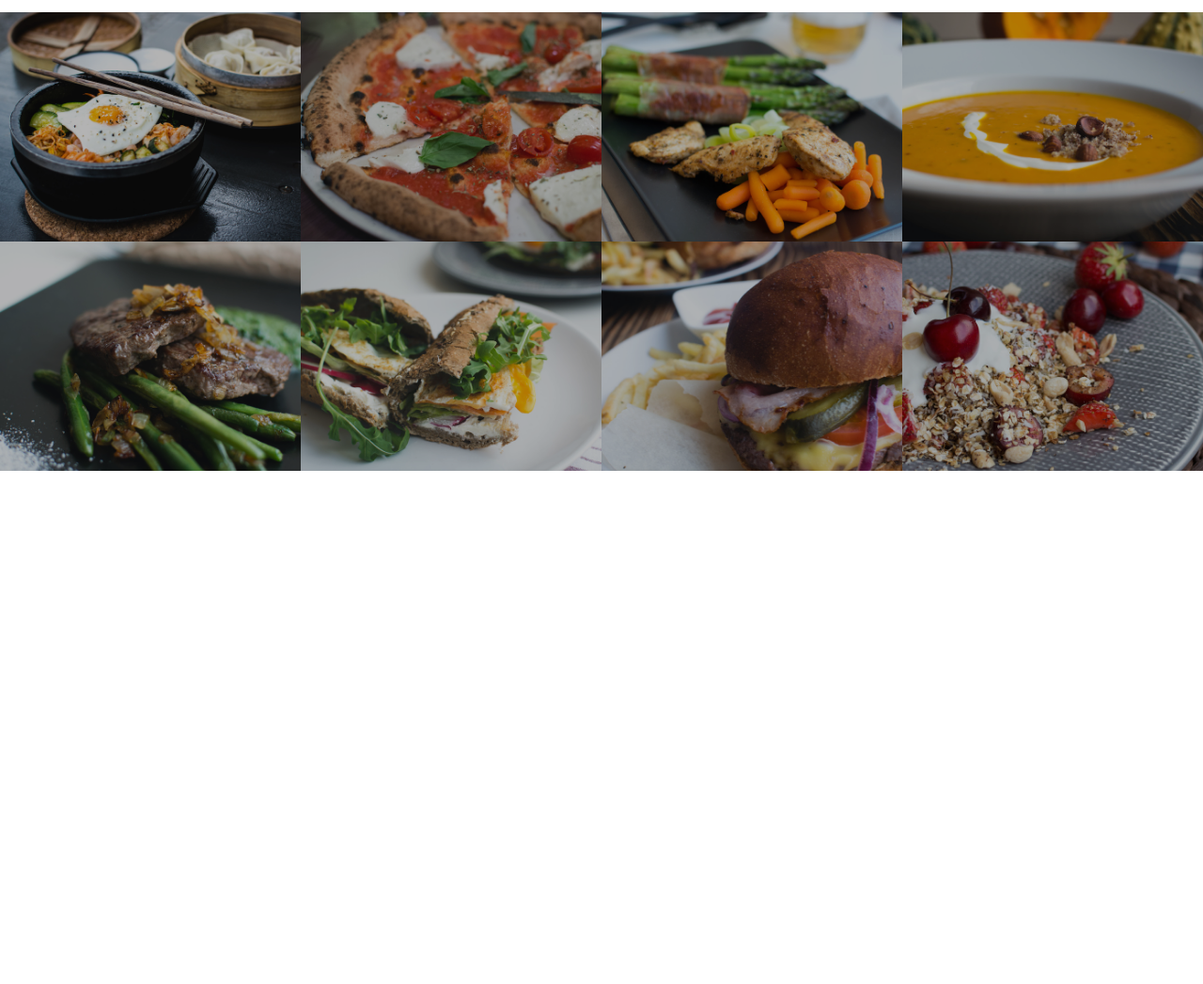
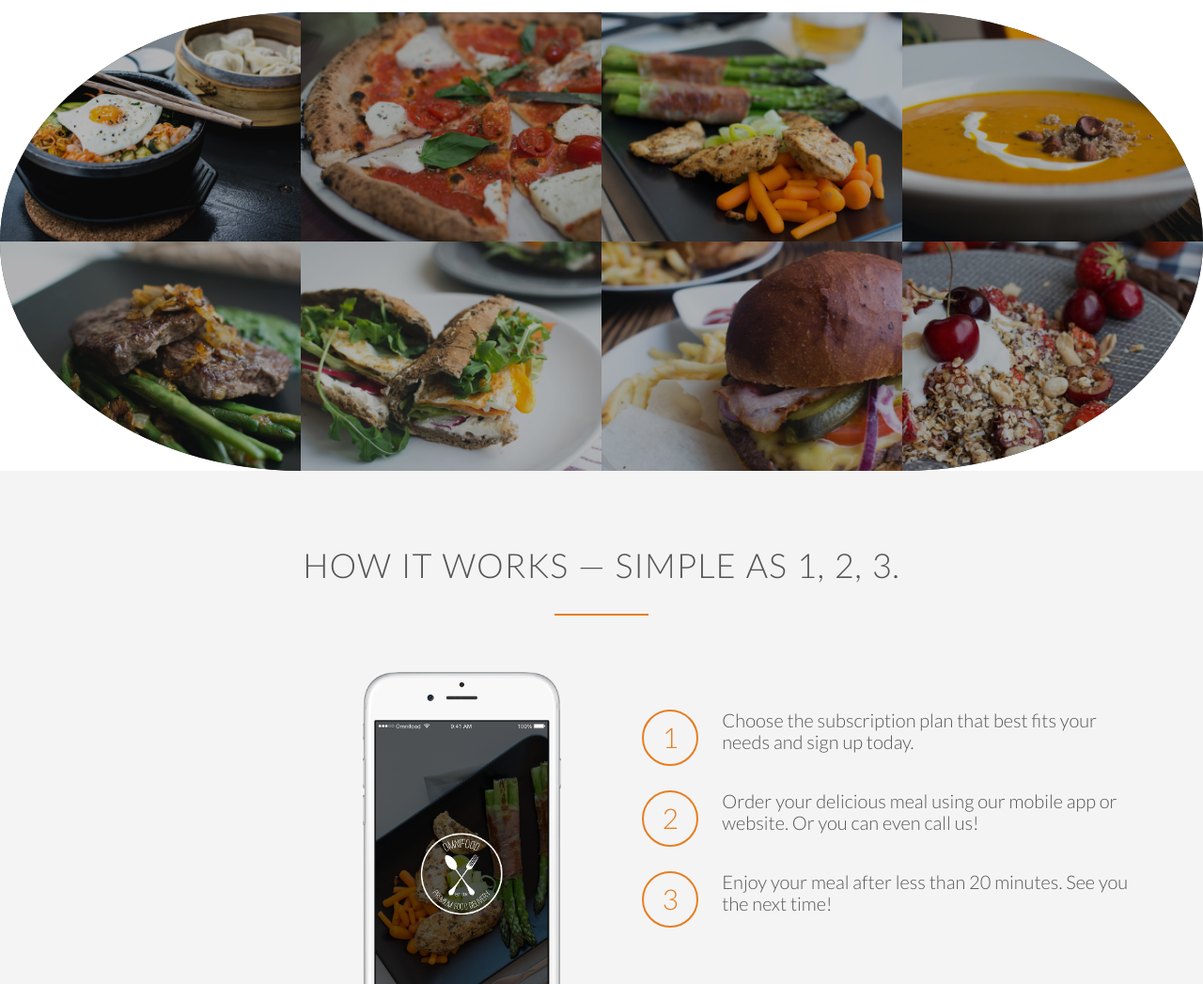
Before and after one commit to Artas47/website-project, a plain HTML site: page index.html in a window 1280 px wide. Shown: the part 1512-2559 px from the top of the page at 94% size. Before the commit the page ends 2013 px from the top, so only its background shows below. Drawn offline with Linux system fonts and the light colour scheme; files whose address does not match are found by name.

Commit message:
another section

```diff
--- a/index.html
+++ b/index.html
@@ -95,9 +95,9 @@
         </section>
 
         <section class="section-meals">
-            <ul class='meals-showcase'>
+            <ul class='meals-showcase clearfix'>
                 <li>
-                    <figure class="meal-photo">
+                    <figure class="meal-photo top-left">
                         <img src="resources/img/1.jpg">
                     </figure>
                 </li>
@@ -112,14 +112,14 @@
                     </figure>
                 </li>
                 <li>
-                    <figure class="meal-photo">
+                    <figure class="meal-photo top-right">
                         <img src="resources/img/4.jpg">
                     </figure>
                 </li>
             </ul>
-            <ul class='meals-showcase'>
+            <ul class='meals-showcase clearfix '>
                 <li>
-                    <figure class="meal-photo">
+                    <figure class="meal-photo bot-left">
                         <img src="resources/img/5.jpg">
                     </figure>
                 </li>
@@ -134,13 +134,43 @@
                     </figure>
                 </li>
                 <li>
-                    <figure class="meal-photo">
+                    <figure class="meal-photo bot-right">
                         <img src="resources/img/8.jpg">
                     </figure>
                 </li>
             </ul>
         </section>
 
+        <section class='section-steps'>
+            <div class='row'>
+            <h2>How it works &mdash; simple as 1, 2, 3.</h2>
+            </div>
+            <div class="row">
+                <div class="col span-1-of-2 steps-box">
+                    <img src='resources/img/app-iPhone.png' alt='omnifood app on iPhone' class='app-screen'>
+                </div>
+                <div class="col span-1-of-2 steps-box">
+                    <div class="works-step">
+                        <div>1 </div>
+                        <p> Choose the subscription plan that best fits your needs and sign up today.</p>
+                    </div>
+                    <div class="works-step">
+                        <div>2 </div>
+                        <p> Order your delicious meal using our mobile app or website. Or you can even call us!</p>
+                    </div>
+                    <div class="works-step">
+                        <div>3 </div>
+                        <p> Enjoy your meal after less than 20 minutes. See you the next time!</p>
+                    </div>
+
+                    <a href="#" class='btn-app'><img src="resources/img/download-app.svg" alt="app store button"></a>
+                    <a href="#" class='btn-app'><img src="resources/img/download-app-android.png" alt="app store button"></a>
+
+                </div>
+            </div>
+
+        </section>
+
     </body>
 
 </html>
--- a/resources/css/style.css
+++ b/resources/css/style.css
@@ -16,6 +16,15 @@ html {
     font-weight: 300;
     font-size: 20px;
     text-rendering: optimizeLegibility;
+}
+
+.clearfix {zoom: 1}
+.clearfix:after {
+    content: '.';
+    clear: both;
+    display: block;
+    height: 0;
+    visibility: hidden;
 }
 
 /* --------------------------------------------------- */
@@ -223,7 +232,6 @@ header {
 
 .meals-showcase {
 
-    list-style: none;
     width: 100%;
 }
 
@@ -233,11 +241,31 @@ header {
     width: 25%;
 }
 
+
+.top-left {
+    border-top-left-radius: 100%;
+
+}
+
+.top-right {
+    border-top-right-radius: 100%;
+}
+
+.bot-left {
+    border-bottom-left-radius: 100%;
+}
+
+.bot-right {
+    border-bottom-right-radius: 100%;
+}
+
+
 .meal-photo {
     width: 100%;
     margin: 0;
     overflow: hidden;
     background-color: #000;
+
 }
 
 .meal-photo img {
@@ -249,8 +277,65 @@ header {
 
 }
 
+
+
 .meal-photo img:hover {
     opacity: 1;
     transform: scale(1.05);
 
 }
+
+/* --------------------------------------------------- */
+/* HOW-IT-WORKS */
+/* --------------------------------------------------- */
+
+
+.section-steps {
+    background-color: #f4f4f4;
+}
+
+.steps-box:first-child {
+    text-align: right;
+    padding-right: 3%;
+    margin-top: 30px;
+}
+
+.steps-box:last-child {
+    padding-left: 3%;
+    margin-top: 70px;
+}
+
+.app-screen {
+    width: 40%;
+}
+
+.works-step {
+    margin-bottom: 40px;
+}
+
+.works-step:last-of-type {
+    margin-bottom: 80px;
+}
+
+.works-step div {
+
+    display: inline-block;
+    color: #e67e22;
+    border:  2px solid #e67e22;
+    border-radius: 50%;
+    height: 60px;
+    width: 60px;
+    text-align: center;
+    padding: 10px;
+    float: left;
+    font-size: 150%;
+    margin-right: 25px;
+
+}
+
+.btn-app img{
+
+    height: 50px;
+    width: auto;
+    margin-right: 15px;
+}
```
